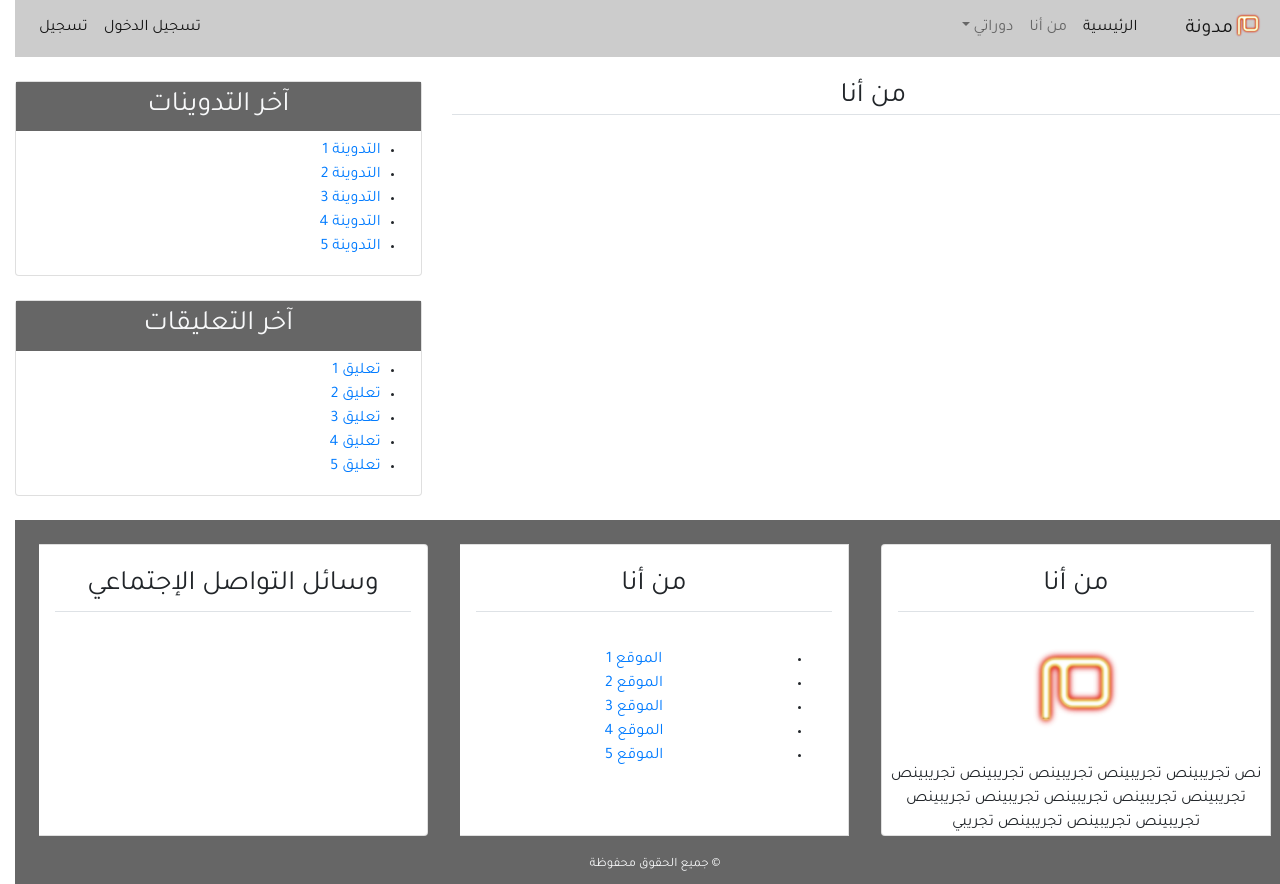
After one commit to Feras-1998/blog-django-ar, a Django app: page /about/ in a window 1280 px wide. The commit adds this page. Run offline with Django 3.2, Linux system fonts and the light colour scheme; some libraries are stand-ins or nearby versions.

Commit message:
Add about page

```diff
--- /dev/null
+++ b/src/blog/templates/blog/about.html
@@ -0,0 +1,4 @@
+{% extends 'blog/base.html' %}
+{% block content %}
+<h3 class="border-bottom text-center">من أنا</h3>
+{% endblock content %}
--- a/src/blog/templates/blog/base.html
+++ b/src/blog/templates/blog/base.html
@@ -32,10 +32,10 @@
                 <!-- <ul class="navbar-nav mr-auto"> -->
                 <ul class="navbar-nav">
                     <li class="nav-item active">
-                        <a class="nav-link" href="#">الرئيسية<span class="sr-only">(current)</span></a>
+                        <a class="nav-link" href="{% url 'home' %}">الرئيسية<span class="sr-only">(current)</span></a>
                     </li>
                     <li class="nav-item">
-                        <a class="nav-link" href="#">من أنا</a>
+                        <a class="nav-link" href="{% url 'about' %}">من أنا</a>
                     </li>
                     <li class="nav-item dropdown">
                         <a class="nav-link dropdown-toggle" href="#" id="navbarDropdown" role="button"
--- a/src/blog/urls.py
+++ b/src/blog/urls.py
@@ -4,4 +4,5 @@ from . import views
 
 urlpatterns = [
     path('', views.home, name='home'),
+    path('about/', views.about, name='about'),
 ]
--- a/src/blog/views.py
+++ b/src/blog/views.py
@@ -35,3 +35,7 @@ def home(request):
         'posts': posts
     }
     return render(request, 'blog/index.html', context)
+
+def about(request):
+    context = {'title': 'من أنا'}
+    return render(request, 'blog/about.html', context)
```
